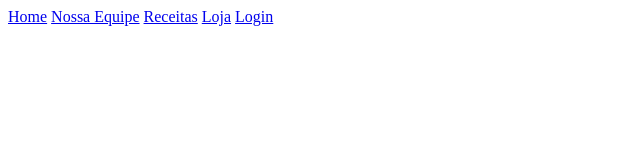
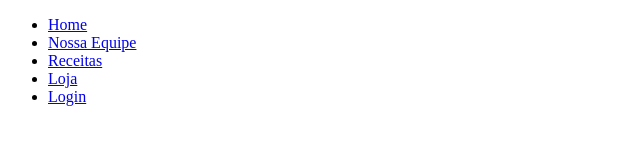
Before and after one commit to mpsvideos/projeto_front_end_curso_proz, a plain HTML site: page index.html in a window 1280 px wide. Shown: the whole page, without its empty margins (0-640 px from the left). Drawn offline with Linux system fonts and the light colour scheme.

Commit message:
Atualizando

```diff
--- a/index.html
+++ b/index.html
@@ -8,15 +8,19 @@
 </head>
 <body>
     <header>
-        <main>
-            <nav>
-                <a href="index.html">Home</a>
-                <a href="equipe.html">Nossa Equipe</a>
-                <a href="receitas.html">Receitas</a>
-                <a href="loja.html">Loja</a>
-                <a href="login.html">Login</a>
-            </nav>
-        </main>
+
+         <nav>
+          <ul>
+             <li><a href="index.html">Home</a></li>
+             <li><a href="equipe.html">Nossa Equipe</a></li>
+              <li><a href="receitas.html">Receitas</a></li>
+              <li><a href="loja.html">Loja</a></li>
+              <li><a href="login.html">Login</a></li>
+          </ul>
+        </nav>
+     <main>
+
+     </main>
     </header>
     <section>
 
```
Also changed, not shown: equipe.html (+10 -7 lines), login.html (+12 -9 lines), loja.html (+10 -7 lines), receitas.html (+10 -7 lines).
